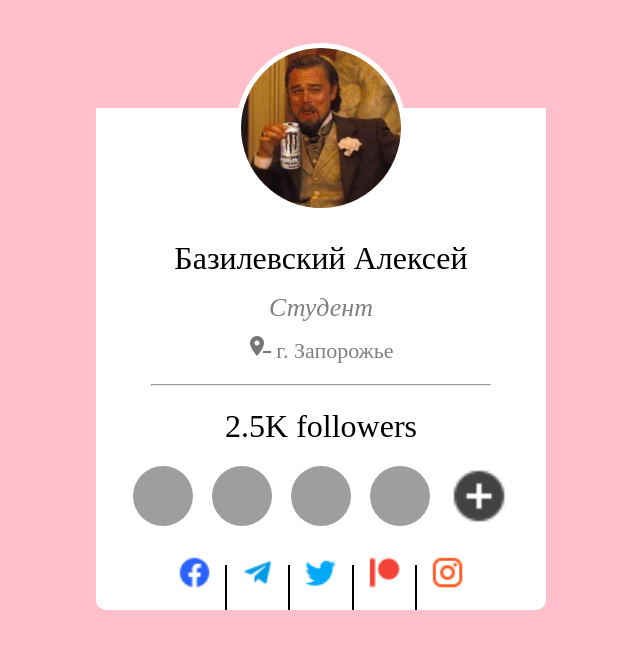
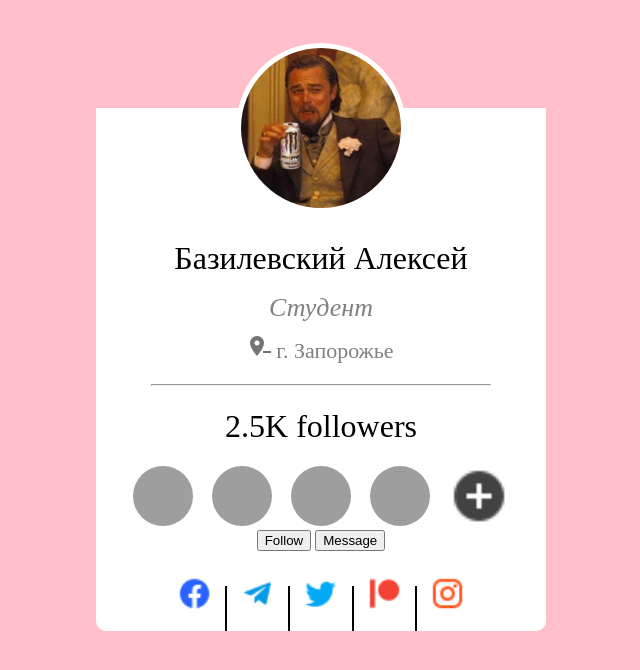
Before and after one commit to Julia07031990/User-card2, a plain HTML site: page index.html in a window 1280 px wide. Shown: the whole page, without its empty margins (319-959 px from the left). Drawn offline with Linux system fonts and the light colour scheme; grey boxes are pictures that could not be loaded.

Commit message:
Add files via upload

```diff
--- a/index.html
+++ b/index.html
@@ -27,6 +27,10 @@
                 <span class="pic"><img src="img/plus-circle.png" alt=""></span>
             </div>
         </div>
+        <div>
+            <button>Follow</button>
+            <button>Message</button>
+        </div>
         <div class="iconCont">
             <span class="icon"><img src="img/facebook.png" alt=""></span>
             <div class="vl"></div>
```
